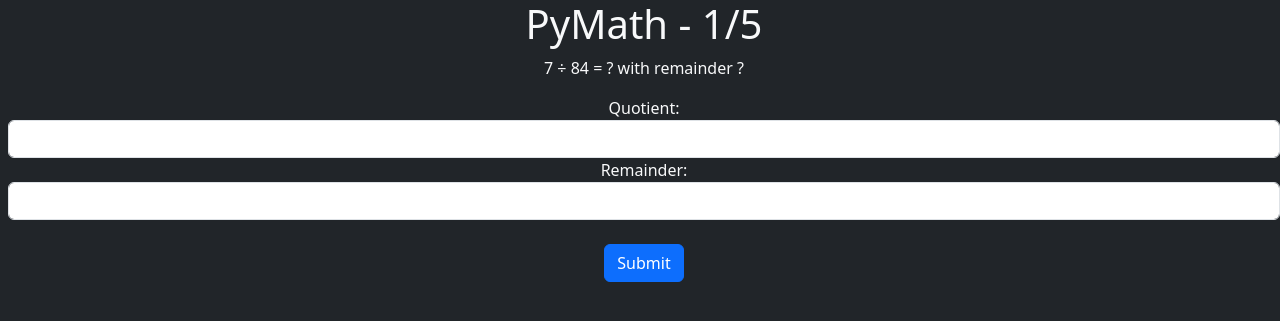
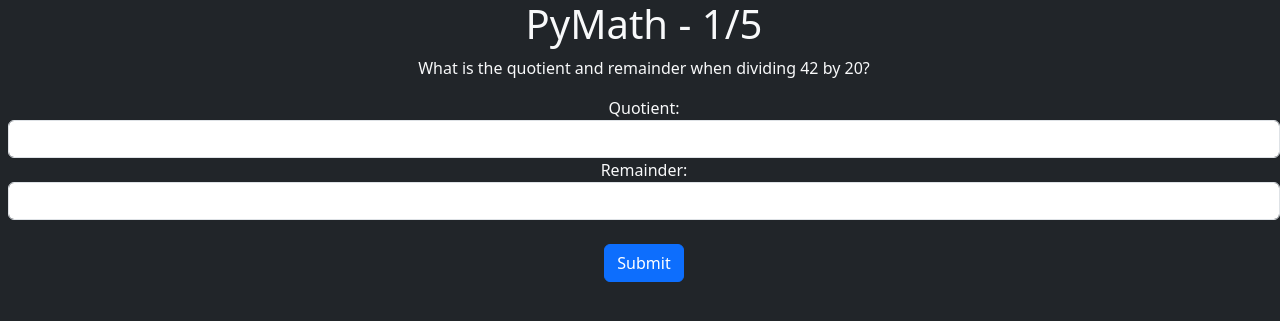
Before and after one commit to husnaizza/PyMath, a Flask app: page /play in a window 1280 px wide. Shown: the top 321 px of the page. Run offline with Flask 3, Linux system fonts and the light colour scheme.

Commit message:
Add remainders to division

```diff
--- a/app.py
+++ b/app.py
@@ -37,34 +37,42 @@ def reset():
         y = random.randint(minvalue, maxvalue)
         operation = random.choice(operations)
 
-        # Ensure that the smaller number comes first in the division problem
+        # For division problems, ensure the smaller number is the divisor
         if operation == "/":
+            # Randomly decide if the division will have a remainder or not
+            has_remainder = random.choice([True, False])  # Randomly choose if the division has a remainder
+
+            if has_remainder:
+                # Ensure division has a remainder by making sure x is not divisible by y
+                while x % y == 0:  # Ensure that x is not evenly divisible by y
+                    x = random.randint(minvalue, maxvalue)
+                    y = random.randint(minvalue, maxvalue)
+            else:
+                # Ensure division is exact (no remainder)
+                while x % y != 0:  # Ensure that x is evenly divisible by y
+                    x = random.randint(minvalue, maxvalue)
+                    y = random.randint(minvalue, maxvalue)
+
+            # Ensure the smaller number is the divisor (outside the square)
             if x < y:
-                x, y = y, x  # Swap x and y if x is smaller than y (so y comes first)
-
-        if enablenegatives == False and y > x and operation in ["-", "/"]:
-            x, y = y, x
-
-        question = {'problem': f'{x} {operation} {y}'}
-
-        if operation == "+":
-            question['answer'] = x + y
-        elif operation == "-":
-            question['answer'] = x - y
-        elif operation == "x":
-            question['answer'] = x * y
-        elif operation == "/":
-            # Ensure division is valid for long division: x should be divisible by y
-            while x % y != 0:  # Ensure that x is divisible by y without a remainder
-                x = random.randint(minvalue, maxvalue)
-                y = random.randint(minvalue, maxvalue)
+                x, y = y, x  # Swap x and y if x is smaller (make y the divisor)
 
             quotient = x // y  # Integer division (quotient)
-            remainder = x % y  # This should always be zero for exact division
+            remainder = x % y  # The remainder, 0 if no remainder exists
 
             # The problem presented to the user
-            question['problem'] = f"{y} ÷ {x} = ? with remainder ?"
-            question['answer'] = (quotient, remainder)  # Store as tuple
+            question = {'problem': f"What is the quotient and remainder when dividing {x} by {y}?"}
+            question['answer'] = (quotient, remainder)  # Store as tuple (quotient, remainder)
+
+        else:
+            question = {'problem': f'{x} {operation} {y}'}
+
+            if operation == "+":
+                question['answer'] = x + y
+            elif operation == "-":
+                question['answer'] = x - y
+            elif operation == "x":
+                question['answer'] = x * y
 
         questions.append(question)
 
@@ -81,7 +89,7 @@ def index():
 
     if request.method == 'POST':
         # Check if it's a division problem
-        if '÷' in questions[current_question_index]['problem']:
+        if 'What is the quotient and remainder' in questions[current_question_index]['problem']:
             # Get both quotient and remainder from the user
             try:
                 user_quotient = int(request.form['quotient'])
--- a/templates/play.html
+++ b/templates/play.html
@@ -15,7 +15,7 @@
   <form method="POST" class="ms-2 form-group">
     <p>{{ problem }}</p>
 
-    {% if '÷' in problem %}
+    {% if 'What is the quotient and remainder' in problem %}
       <!-- Input for division problems (quotient and remainder) -->
       <label for="quotient">Quotient:</label>
       <input type="number" name="quotient" class="form-control" required>
```
